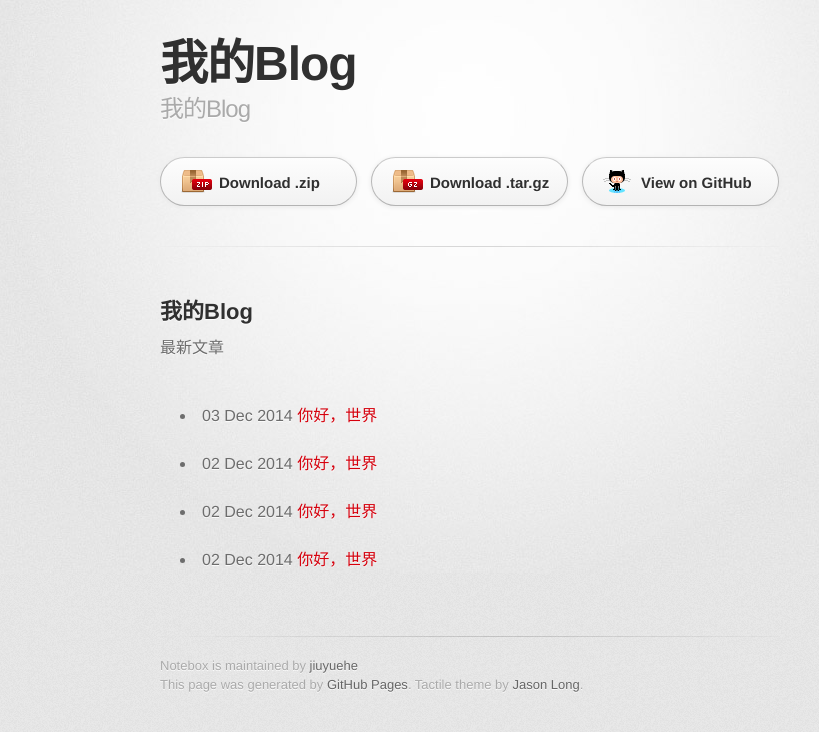
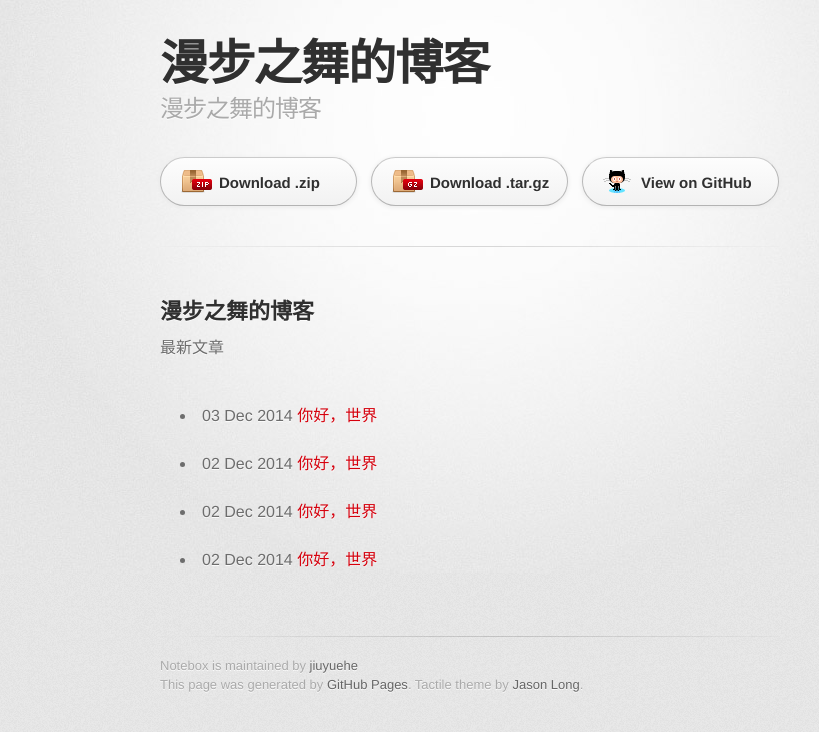
Before and after one commit to jiuyuehe/notebox, a Jekyll site: the page built from index.html, in a window 1280 px wide. Shown: the top 732 px of the page, without its empty margins (170-989 px from the left). Built offline with Jekyll 4.4.1, drawn with Linux system fonts in a browser that asks for light colours.

Commit message:
update css

```diff
--- a/_layouts/default.html
+++ b/_layouts/default.html
@@ -28,10 +28,11 @@
         </section>
 
         <hr>
-
+        <div class="container">
         <section id="main_content">
         　{{ content }}
         </section>
+        </div>
 
         <footer>
           Notebox is maintained by <a href="https://github.com/jiuyuehe">jiuyuehe</a><br>
--- a/index.html
+++ b/index.html
@@ -1,6 +1,6 @@
 ---
 layout: default
-title: 我的Blog
+title: 漫步之舞的博客
 ---
 <h2>{{ page.title }}</h2>
 <p>最新文章</p>
```
